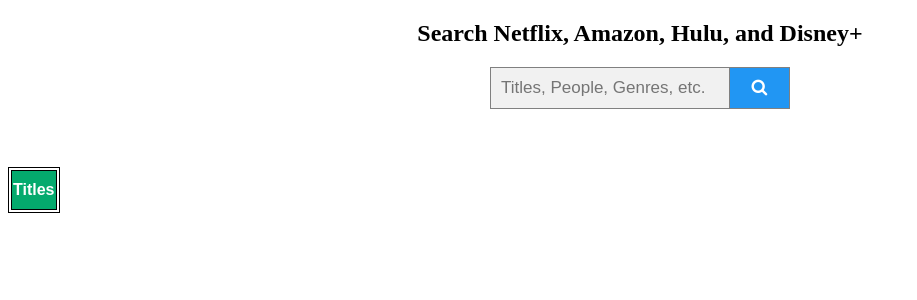
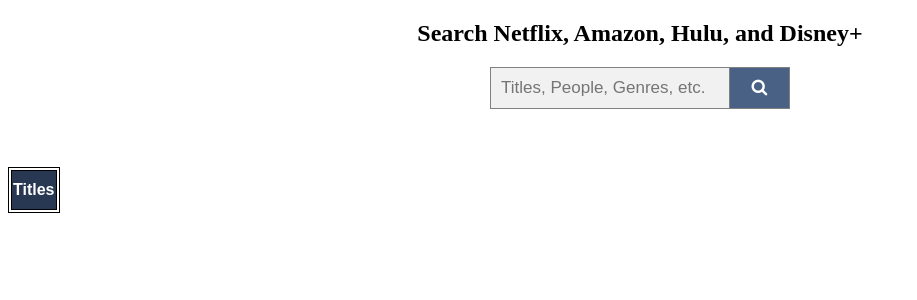
Before and after one commit to JamesMedved/DBM_Project, a Django app: page /polls/search/ in a window 1280 px wide. Shown: the top 300 px of the page, without its empty margins (0-917 px from the left). Run offline with Django 4.2, Linux system fonts and the light colour scheme; lists and menus that the app fills with data are empty.

Commit message:
Updated color scheme

```diff
--- a/website/mysite/static/css/style.css
+++ b/website/mysite/static/css/style.css
@@ -19,7 +19,7 @@ body {
     float: left;
     width: 20%;
     padding: 10px;
-    background: #2196F3;
+    background: rgb(73,97,132);
     color: white;
     font-size: 17px;
     border: 1px solid grey;
@@ -28,7 +28,7 @@ body {
   }
 
   form.dbm button:hover {
-    background: #0b7dda;
+    background: rgb(188,199,216);
   }
 
 .container2 {
@@ -51,7 +51,7 @@ table th {
   padding-top: 10px;
   padding-bottom: 10px;
   text-align: left;
-  background-color: #04AA6D;
+  background-color: rgb(73,97,132);
   color: white;
 }
 
@@ -65,6 +65,6 @@ table th {
   padding-top: 10px;
   padding-bottom: 10px;
   text-align: left;
-  background-color: #04AA6D;
+  background-color: rgb(40, 55, 82);
   color: white;
 }
--- a/website/mysite/templates/search.html
+++ b/website/mysite/templates/search.html
@@ -20,7 +20,7 @@
 
   <form class="dbm" method=POST action="{% url 'search' %}" style="margin:auto;max-width:300px">
     {% csrf_token %}
-    <input type="text" placeholder="Titles, People, Genres, etc. " name="searched">
+    <input type="text" placeholder="Titles, People, Genres, etc. " name="search">
     <button type="submit"><i class="fa fa-search"></i></button>
   </form>
 
@@ -38,10 +38,6 @@
             {{ instance.name }}
           </td>
         </tr>
-        {% empty %}
-          {% if search %}
-            <h2><center>No Results Found!</center></h2>
-          {% endif %}
         {% endfor %}
       </table>
     </div>
```
